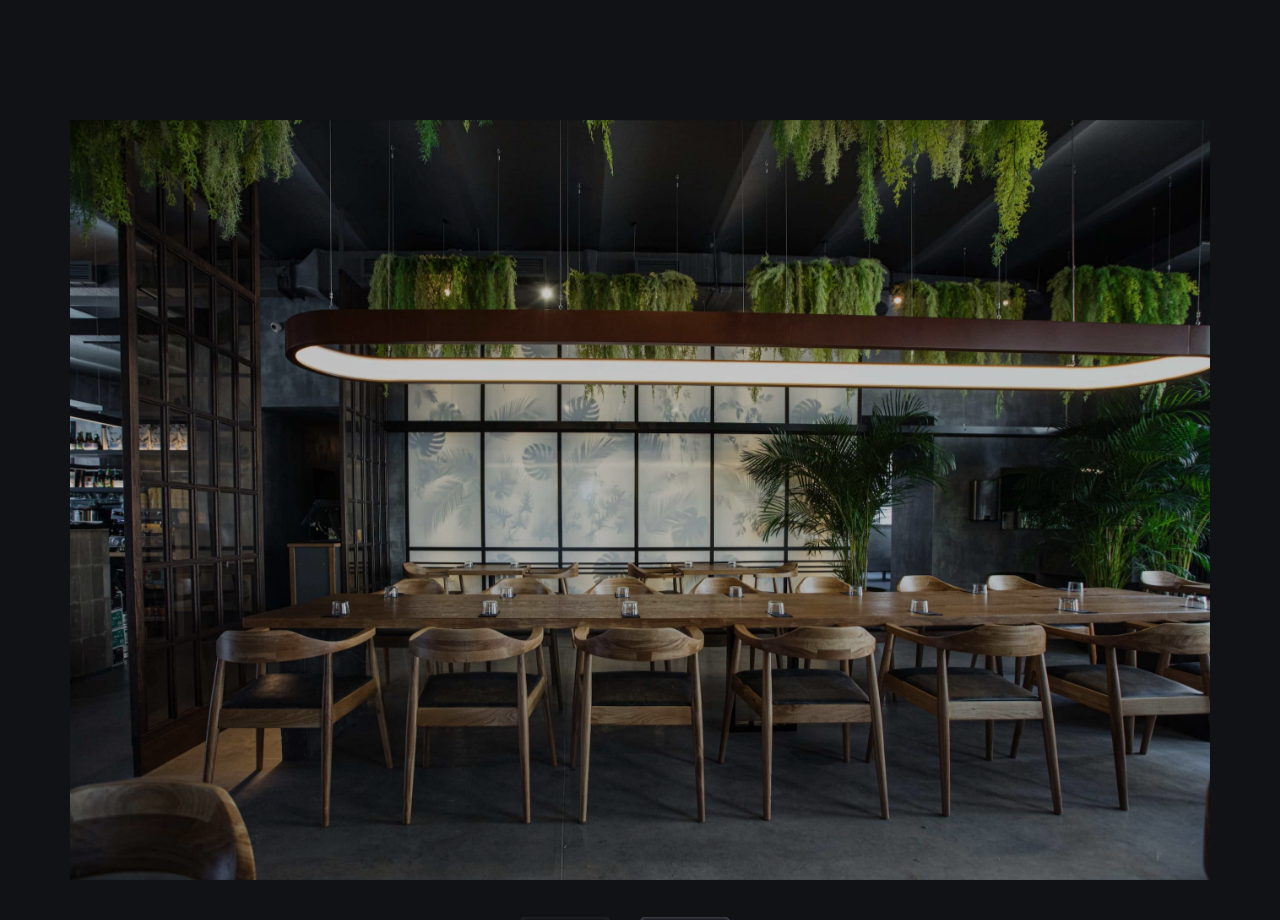
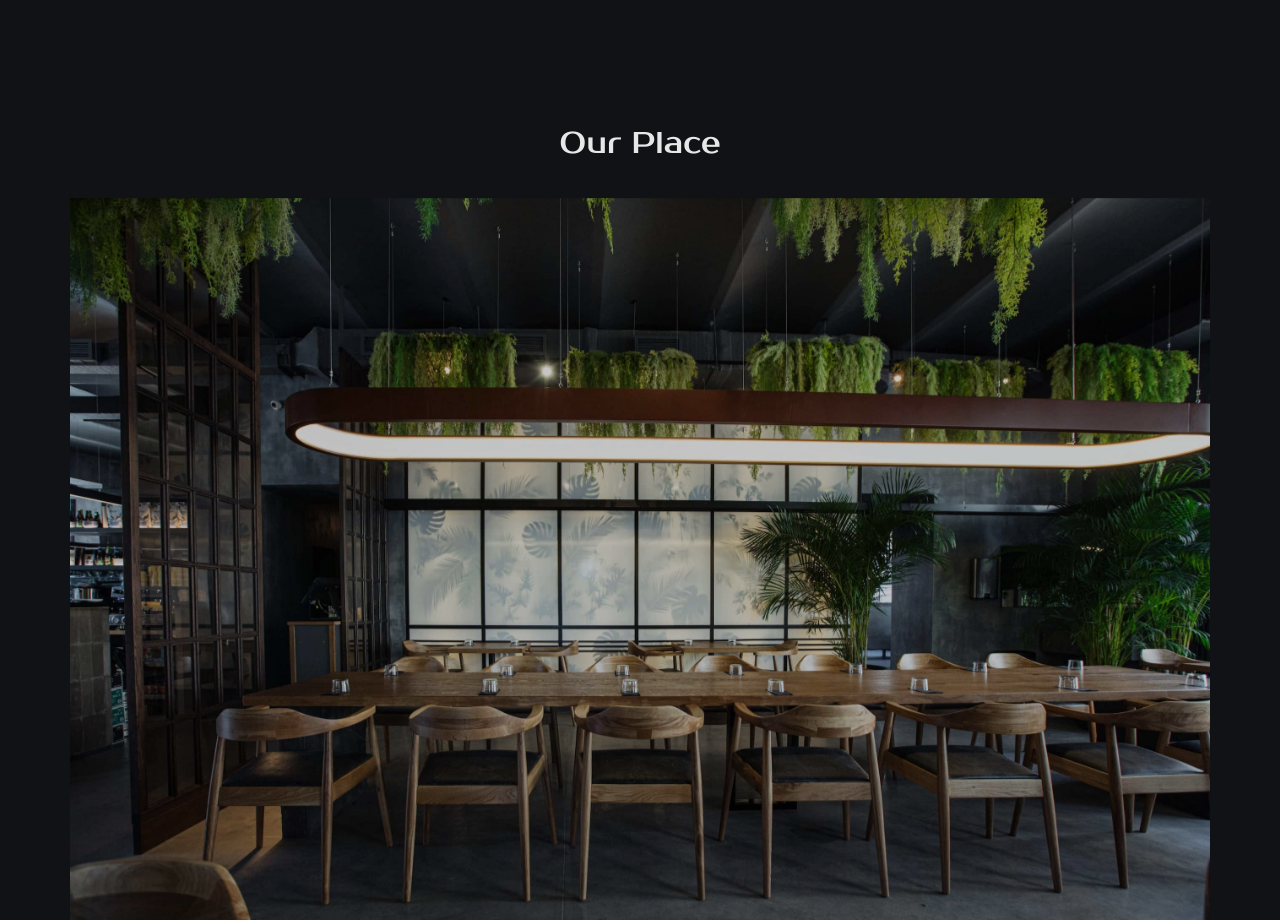
Before and after one commit to zamao9/restaurant-template, a plain HTML site: page index.html in a window 1280 px wide. Shown: the part 1200-2120 px from the top of the page. Drawn offline with nearby package versions, Linux system fonts and the light colour scheme.

Commit message:
ывфвыф

```diff
--- a/index.html
+++ b/index.html
@@ -161,6 +161,9 @@
     <!-- Gallery -->
     <section class="section" id="our-place" data-section="our-place">
       <div class="container gallery">
+        <div class="title">
+          <h2>our place</h2>
+        </div>
         <div class="swiper gallery__swiper">
           <div class="swiper-wrapper gallery__wrapper">
             <div class="swiper-slide gallery__slide">
```
